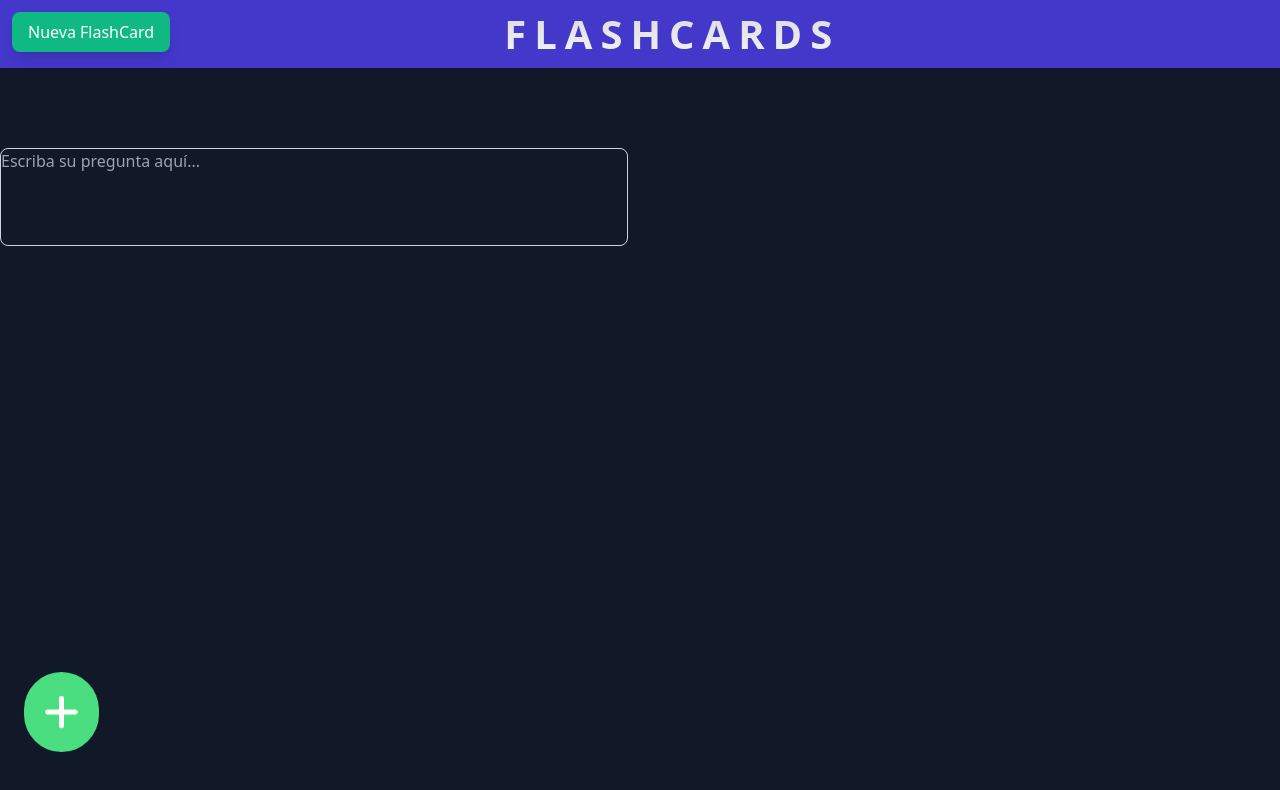
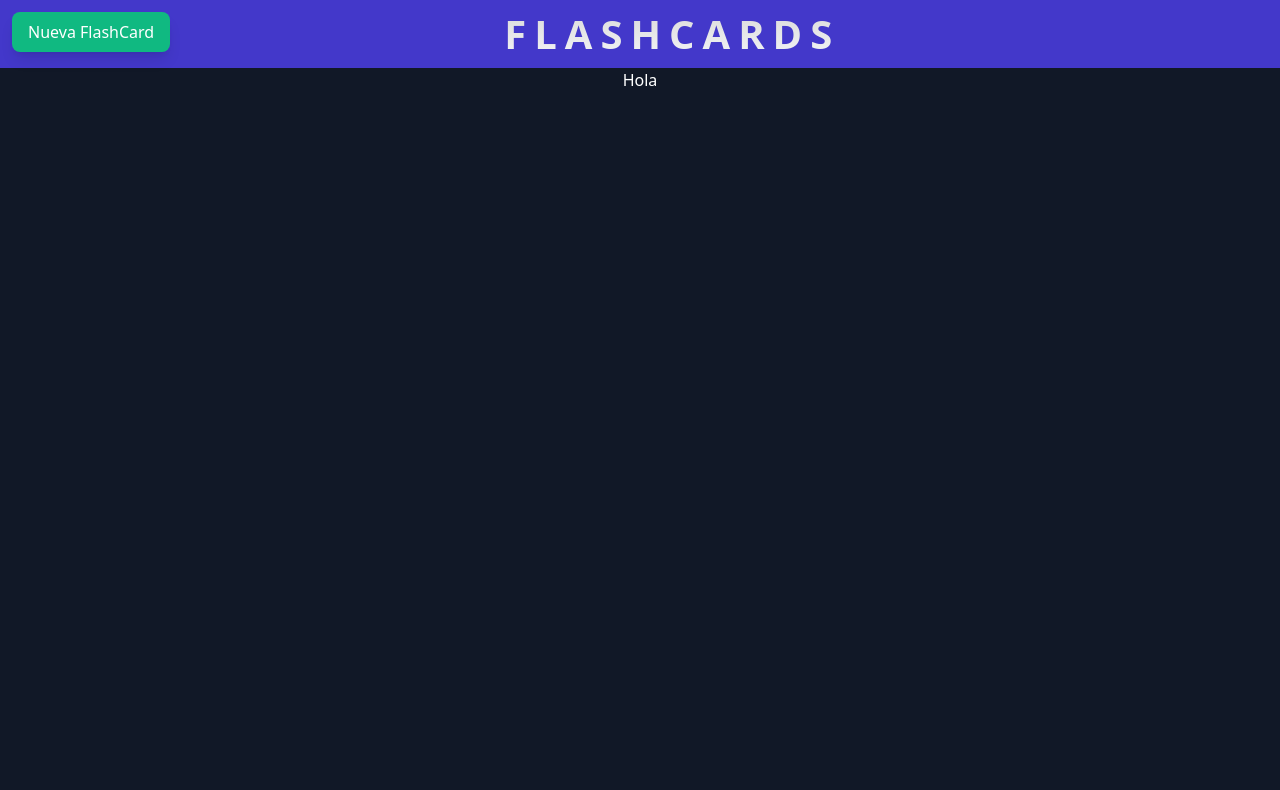
Before and after one commit to LaniakeaArmstrong/flashcards, a Next.js app: page / in a window 1280 px wide. Shown: the top 790 px of the page. Built offline with nearby package versions, Linux system fonts and the light colour scheme.

Commit message:
Crear un componente de formulario coherente

```diff
--- a/package.json
+++ b/package.json
@@ -6,7 +6,8 @@
     "dev": "next dev",
     "build": "next build",
     "start": "next start",
-    "lint": "next lint"
+    "lint": "next lint",
+    "test": "jest"
   },
   "dependencies": {
     "next": "13.5.4",
@@ -17,6 +18,7 @@
     "autoprefixer": "^10",
     "eslint": "^8",
     "eslint-config-next": "13.5.4",
+    "jest": "^29.7.0",
     "mysql2": "^3.6.1",
     "postcss": "^8",
     "tailwindcss": "^3"
--- a/src/app/page.jsx
+++ b/src/app/page.jsx
@@ -1,39 +1,15 @@
 "use client"
-import FlashCard from "@/components/flashcard";
-import Link from "next/link";
-import { useState } from "react";
 
 export default function Inicio() {
-  const [flashCardCount, setFlashCardCount] = useState(1);
-  const [animateBounce, setAnimateBounce] = useState(true);
-
-  //* Crea flashcards y detiene la animación de rebote del botón +
-  const handleClick = () => {
-    setFlashCardCount(flashCardCount + 1);
-    setAnimateBounce(false);
-  };
-
   return (
-    <>
-      <Link href="/new">
-        <svg
-          xmlns="http://www.w3.org/2000/svg"
-          height="5.0em"
-          viewBox="0 0 448 512"
-          fill="#fff"
-          className={ `text-white bg-green-400 hover:border-white
-        p-5 rounded-full relative bottom-[-39rem] left-6 ${ animateBounce ? 'animate-bounce' : '' }
-        hover:cursor-pointer`}
-          onClick={ handleClick }>
-          <path d="M256 80c0-17.7-14.3-32-32-32s-32 14.3-32 32V224H48c-17.7 0-32 14.3-32 32s14.3 32 32 32H192V432c0 17.7 14.3 32 32 32s32-14.3 32-32V288H400c17.7 0 32-14.3 32-32s-14.3-32-32-32H256V80z" />
-        </svg>
-      </Link>
-
-      <div className="grid grid-cols-2">
-        { Array.from({ length: flashCardCount }).map((_, index) => (
-          <FlashCard key={ index } />
-        )) }
-      </div>
-    </>
+    <div className="flex justify-center">
+      {/* <h1 className=" from-neutral-300 to-slate-50 bg-gradient-to-b
+            hover:cursor-default
+            font-extrabold text-[2.5rem] tracking-[.20em]
+             select-none text-transparent bg-clip-text ">
+        FLASHCARDS
+      </h1> */}
+      <h1 className="text-white">Hola</h1>
+    </div>
   );
 }
--- a/src/components/flashcard.jsx
+++ b/src/components/flashcard.jsx
@@ -5,7 +5,7 @@ export default function FlashCard() {
     <>
       <textarea
         className="bg-transparent rounded-lg border focus:border-[3px] pr-36 mr-3 pb-12 mb-3 outline-none resize-none
-        border-slate-300 text-white  "
+        border-slate-300 text-white"
         placeholder="Escriba su pregunta aquí..."></textarea>
     </>
   );
--- a/src/components/form.jsx
+++ b/src/components/form.jsx
@@ -1,20 +1,19 @@
+
+//TODO: extrae los elementos HTML necesarios para crear el formulario que se usará tanto para crear como para editar flashcards
+
 export function Formulario() {
   return (
-    <div className="h-[calc(100vh-30rem)] flex justify-center items-center">
-      <form action="" className="">
-        <header className="flex justify-between">
-          <h1 className="text-white font-semibold text-3xl">Crear flashcard</h1>
-        </header>
-
-        <input
-          type="text"
-          name="nombreProvisional"
-          placeholder="Pregunta aquí"
-          className="bg-gray-800 focus:border-4 border-2 w-full px-16 py-4  rounded-lg my-4 text-white"/>
+    <div className="h-[calc(100vh-25rem)] flex justify-center items-">
+      <form action="" method="" className="">
+        <textarea
+          name="pregunta"
+          placeholder="Pregunta aquí..."
+          cols="60"
+          rows="1"
+          autoFocus
+          className="bg-gray-800 text-white
+            rounded-lg focus:border-21 border px-3 py-3 resize-none outline-none text-center"/>
       </form>
-
-
-
 
     </div>
   )
```
Also changed, not shown: 1 other file (tests, documents, lock files or other folders).
